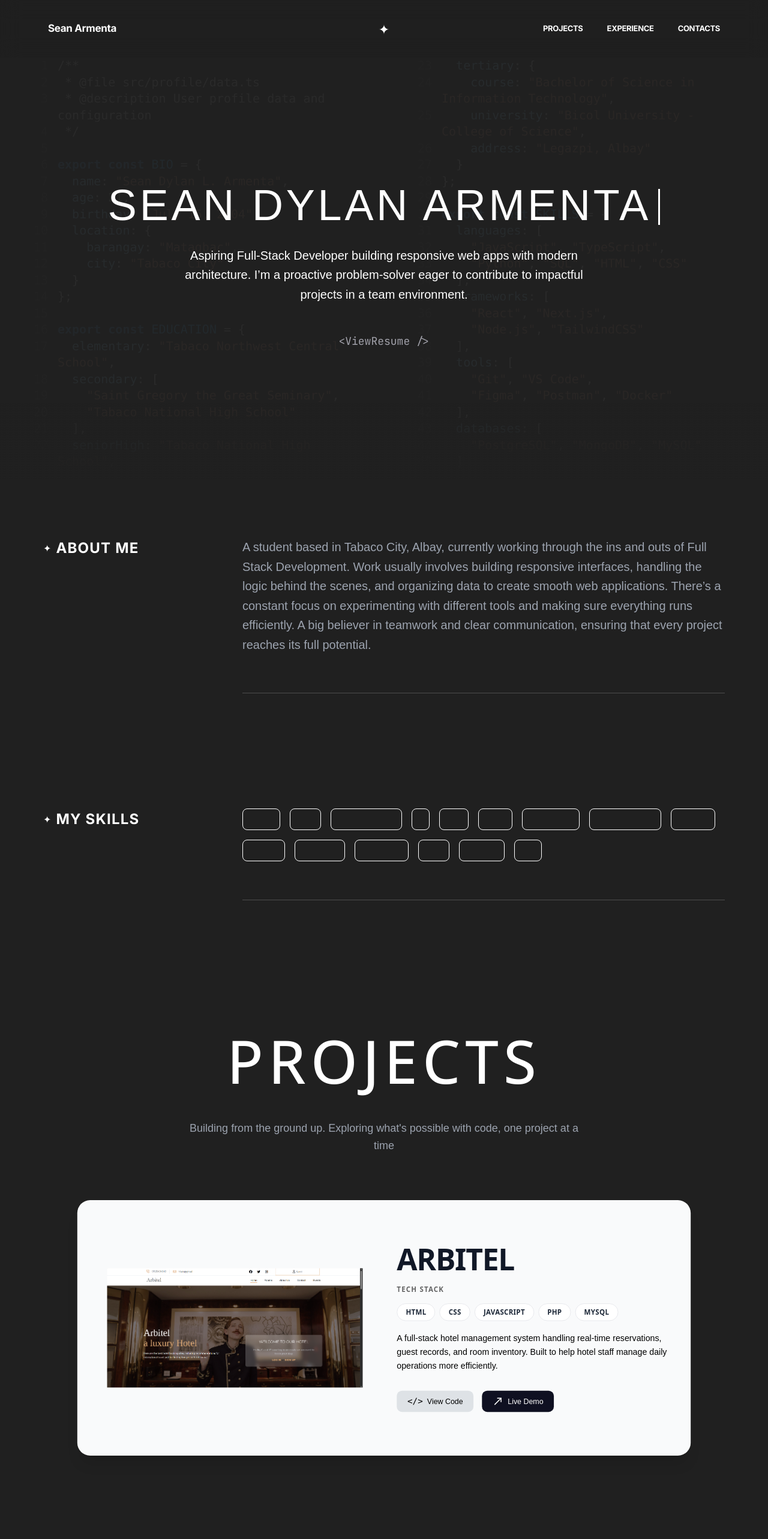
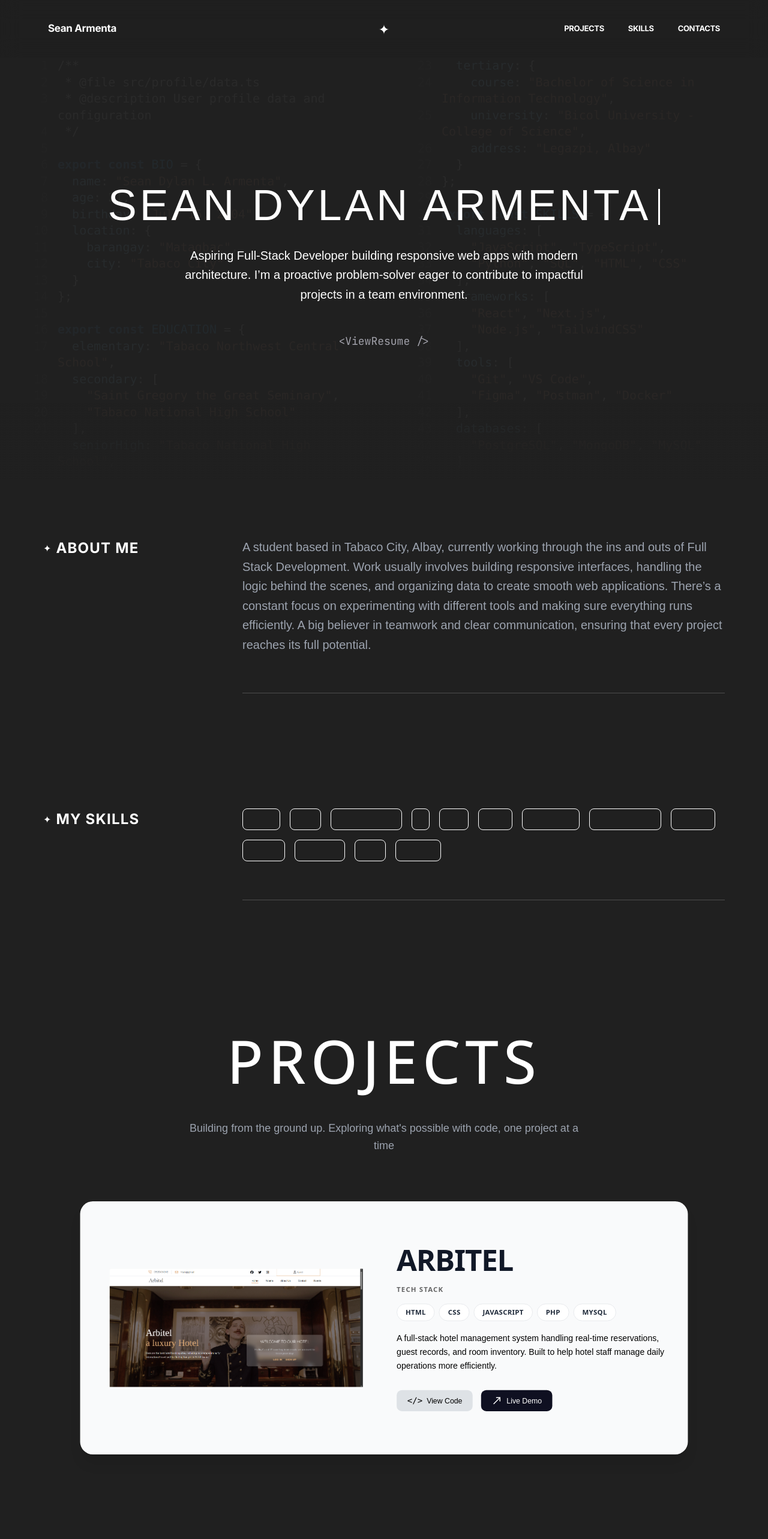
Before and after one commit to Manoy54/Porfolioreact, a React (Vite) app: page / in a window 1280 px wide. Shown: the top 2566 px of the page at 60% size. Built offline with nearby package versions, Linux system fonts and the light colour scheme; a web font is replaced by a local one.

Commit message:
Update portfolio: projects, skills, navbar, and contact section

```diff
--- a/src/components/ContactSection.tsx
+++ b/src/components/ContactSection.tsx
@@ -3,7 +3,7 @@ import { motion } from 'motion/react';
 
 export function ContactSection() {
     return (
-        <section id="footer" className="bg-[#202020] text-white pt-20 pb-8 px-8 border-t border-white/10">
+        <section id="contact" className="bg-[#202020] text-white pt-20 pb-8 px-8 border-t border-white/10">
             <div className="max-w-7xl mx-auto">
                 <div className="flex flex-col lg:flex-row justify-between items-start gap-16 mb-20">
 
@@ -69,10 +69,7 @@ export function ContactSection() {
                                 </a>
                             </div>
 
-                            <a href="#" className="inline-flex items-center gap-2 text-lg font-medium hover:text-blue-400 transition-colors group">
 
-                                <span className="group-hover:translate-x-1 transition-transform">→</span>
-                            </a>
                         </div>
                     </div>
                 </div>
--- a/src/components/Navbar.tsx
+++ b/src/components/Navbar.tsx
@@ -50,7 +50,7 @@ export function Navbar({ scrolled }: NavbarProps) {
             onClick={() => scrollToSection('skills')}
             className="hover:text-gray-300 transition-colors"
           >
-            <GlitchText text="EXPERIENCE" />
+            <GlitchText text="SKILLS" />
           </button>
           <button
             onClick={() => scrollToSection('contact')}
@@ -60,6 +60,6 @@ export function Navbar({ scrolled }: NavbarProps) {
           </button>
         </div>
       </div>
-    </motion.nav>
+    </motion.nav >
   );
 }
--- a/src/components/ProjectsSection.tsx
+++ b/src/components/ProjectsSection.tsx
@@ -3,6 +3,7 @@ import { ProjectCard } from './ProjectCard';
 import imgImage1 from '../assets/arbitel.png';
 import imgImage3 from '../assets/mathemix.png';
 import imgImage4 from '../assets/mangkanor.png';
+import imgStudentGrade from '../assets/student&grade.png';
 
 const projects = [
   {
@@ -17,7 +18,7 @@ const projects = [
   {
     title: 'MATHEMIX',
     description:
-      'A competitive math game where learning meets speed. Features real-time multiplayer lobbies and solo modes, letting players race against the clock or each other to climb the leaderboards.',
+      'Competitive math game where learning meets speed. Features real-time multiplayer lobbies and solo modes, letting players race against the clock or each other to climb the leaderboards.',
     tech: ['REACT', 'TAILWIND', 'NOSQL', 'MOTION', 'FIREBASE'],
     image: imgImage3,
     viewCodeUrl: 'https://github.com/Manoy54/MatheMix-repository',
@@ -29,6 +30,13 @@ const projects = [
       'A custom inventory tracker for a local Lechon Manok business. It tracks stock in real-time and records daily sales, replacing manual logging with a digital dashboard.',
     tech: ['HTML', 'CSS', 'JAVASCRIPT', 'PHP', 'MYSQL'],
     image: imgImage4,
+  },
+  {
+    title: 'STUDENT GRADING SYSTEM',
+    description:
+      'Console-based academic management system for educational institutions. Manages student records, grades, attendance, and assignments through a text-based interface, storing all data in local text files for simple and reliable data persistence.',
+    tech: ['C'],
+    image: imgStudentGrade,
   },
 ];
 
--- a/src/components/SkillsSection.tsx
+++ b/src/components/SkillsSection.tsx
@@ -2,7 +2,7 @@ import { motion } from 'motion/react';
 import {
   SiHtml5, SiCss3, SiJavascript, SiC, SiCplusplus,
   SiTailwindcss, SiBootstrap, SiReact, SiFigma, SiFramer,
-  SiNodedotjs, SiPhp, SiMysql, SiGit
+  SiPhp, SiMysql
 } from 'react-icons/si';
 import { FaJava } from 'react-icons/fa';
 
@@ -18,10 +18,8 @@ const skills = [
   { name: 'REACT', icon: SiReact, color: '#61DAFB' },
   { name: 'FIGMA', icon: SiFigma, color: '#F24E1E' },
   { name: 'MOTION', icon: SiFramer, color: '#0055FF' }, // Assuming Framer Motion
-  { name: 'NODE JS', icon: SiNodedotjs, color: '#339933' },
   { name: 'PHP', icon: SiPhp, color: '#777BB4' },
   { name: 'MYSQL', icon: SiMysql, color: '#4479A1' },
-  { name: 'GIT', icon: SiGit, color: '#F05032' },
 ];
 
 export function SkillsSection() {
```
Also changed, not shown: src/assets/student&grade.png (added).
